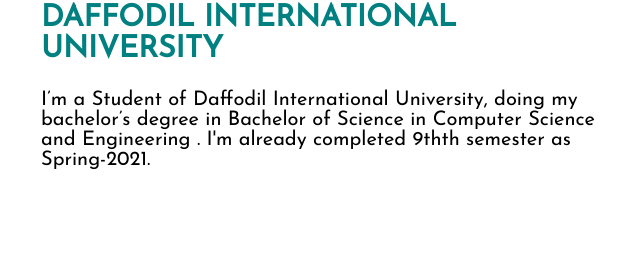
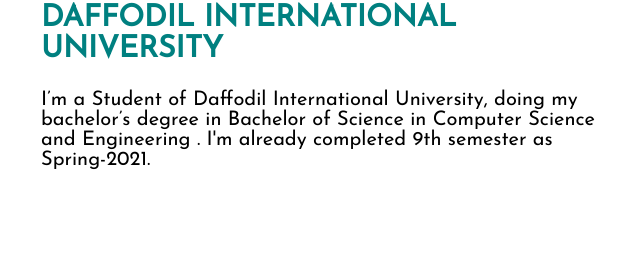
Before and after one commit to Tanveer306/Tanveer306.github.io, a plain HTML site: page education.html in a window 1280 px wide. Shown: the part 340-594 px from the top of the page, 29-669 px from the left. Drawn offline with Linux system fonts and the light colour scheme.

Commit message:
Update education.html
initial commit

```diff
--- a/education.html
+++ b/education.html
@@ -79,7 +79,7 @@
 
    					<div class="education-text">
    						<h3>DAFFODIL INTERNATIONAL UNIVERSITY</h3>
-   						<p>I’m a Student of Daffodil International University, doing my bachelor’s degree in Bachelor of Science in Computer Science and Engineering . I'm already completed 9thth semester as Spring-2021.</p>
+   						<p>I’m a Student of Daffodil International University, doing my bachelor’s degree in Bachelor of Science in Computer Science and Engineering . I'm already completed 9th semester as Spring-2021.</p>
    					</div>
 
    					<div class="education-img1">
```
